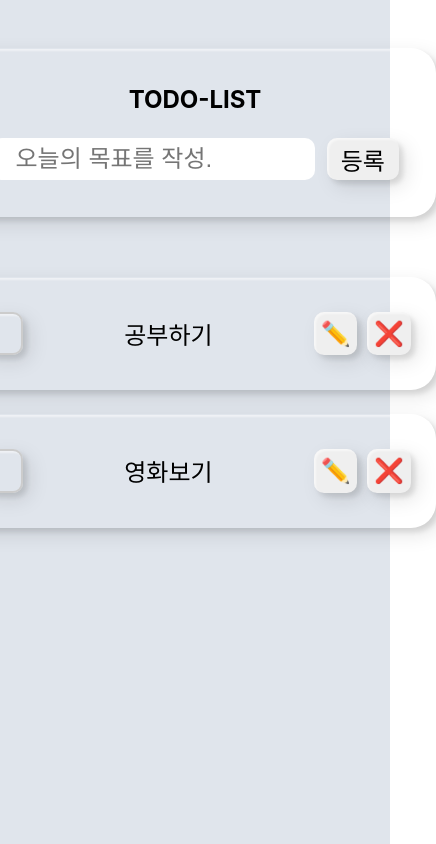
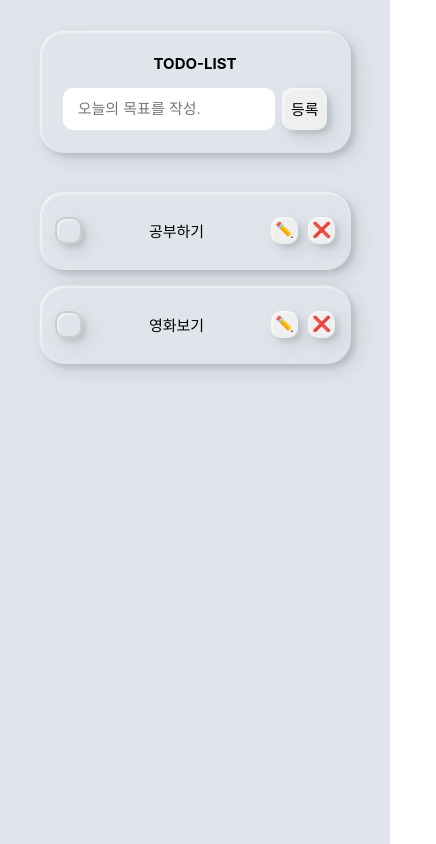
Before and after one commit to 0Huns/todo, a React (Create React App) app: page / in a window 390 px wide. Shown: the whole page, 436 px wide, since content can reach past the window. Built offline with nearby package versions, Linux system fonts and the light colour scheme.

Commit message:
media_query_simple

```diff
--- a/src/App.css
+++ b/src/App.css
@@ -4,3 +4,9 @@
   padding: 0;
   font-size: 24px;
 }
+
+@media (max-width: 481px) {
+  *{
+    font-size: 15px;
+  }
+}
--- a/src/component/TodoBoard.module.css
+++ b/src/component/TodoBoard.module.css
@@ -1,3 +1,4 @@
+
 .todoBoard{
   height: auto;
   width: 80%;
@@ -17,3 +18,9 @@
       margin-bottom: 1rem;
     }
 }
+
+@media (max-width: 481px) {
+  .todoBoard{
+    min-width: auto;
+  }
+}
--- a/src/component/TodoListFrame.module.css
+++ b/src/component/TodoListFrame.module.css
@@ -63,3 +63,10 @@
   inset 7px 7px 20px 0px rgba(0, 0, 0, .1),
   inset 4px 4px 5px 0px rgba(0, 0, 0, .1);
  }
+
+
+ @media (max-width: 481px) {
+  .listFrame{
+    min-width: auto;
+  }
+}
--- a/src/component/TodoListUpdate.module.css
+++ b/src/component/TodoListUpdate.module.css
@@ -5,6 +5,7 @@
   align-items: center;
   padding: 10px;
   width: calc(100% - 3.6rem);
+  justify-content: center;
 }
 
 .beforeContent,
@@ -38,7 +39,7 @@
 }
 
 .modifyBtn {
-  margin-left: 10px; /* 수정 버튼과의 간격 설정 */
+  margin-left: 10px;
 }
 
 .updateBtn:active,
```
